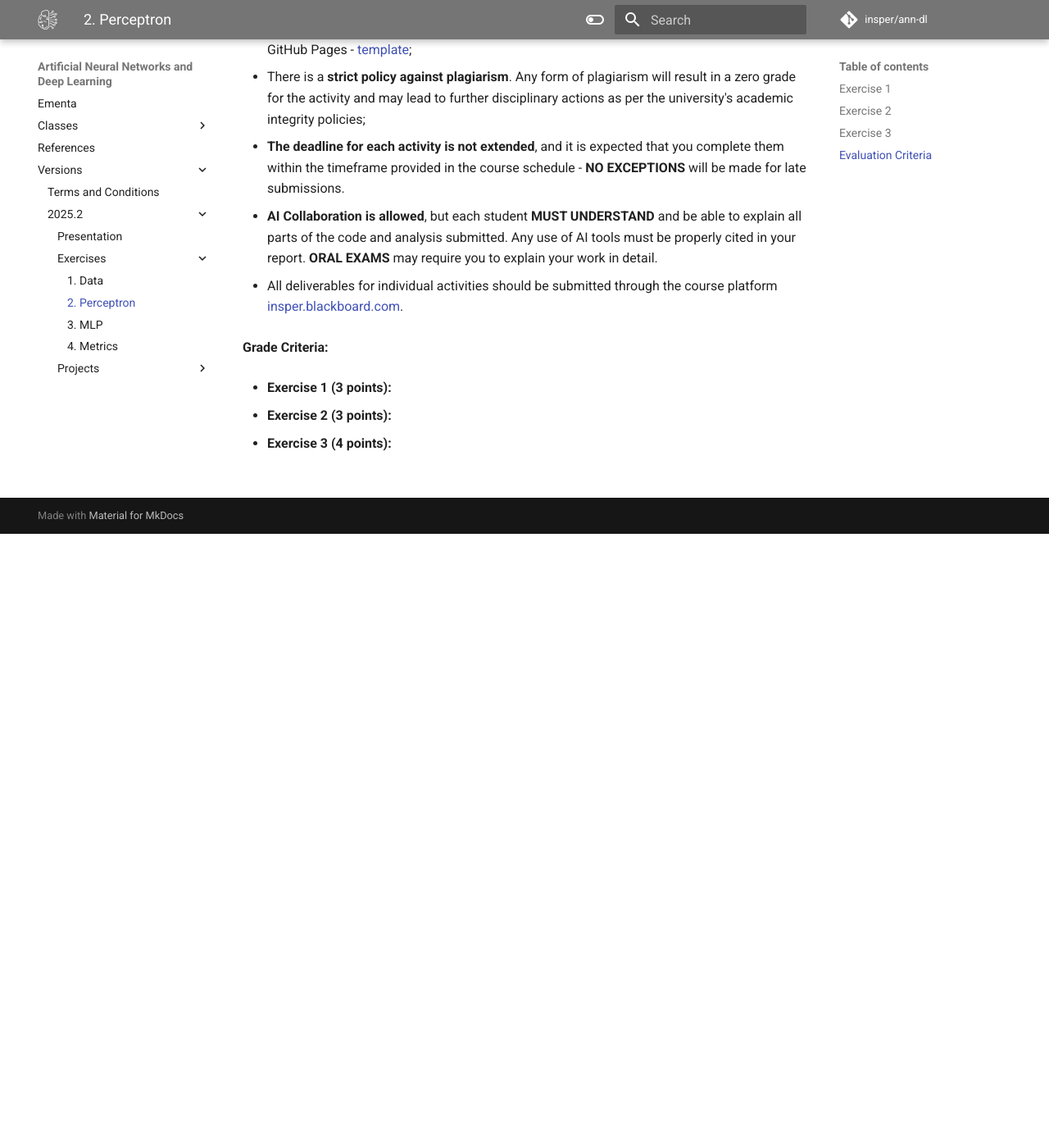
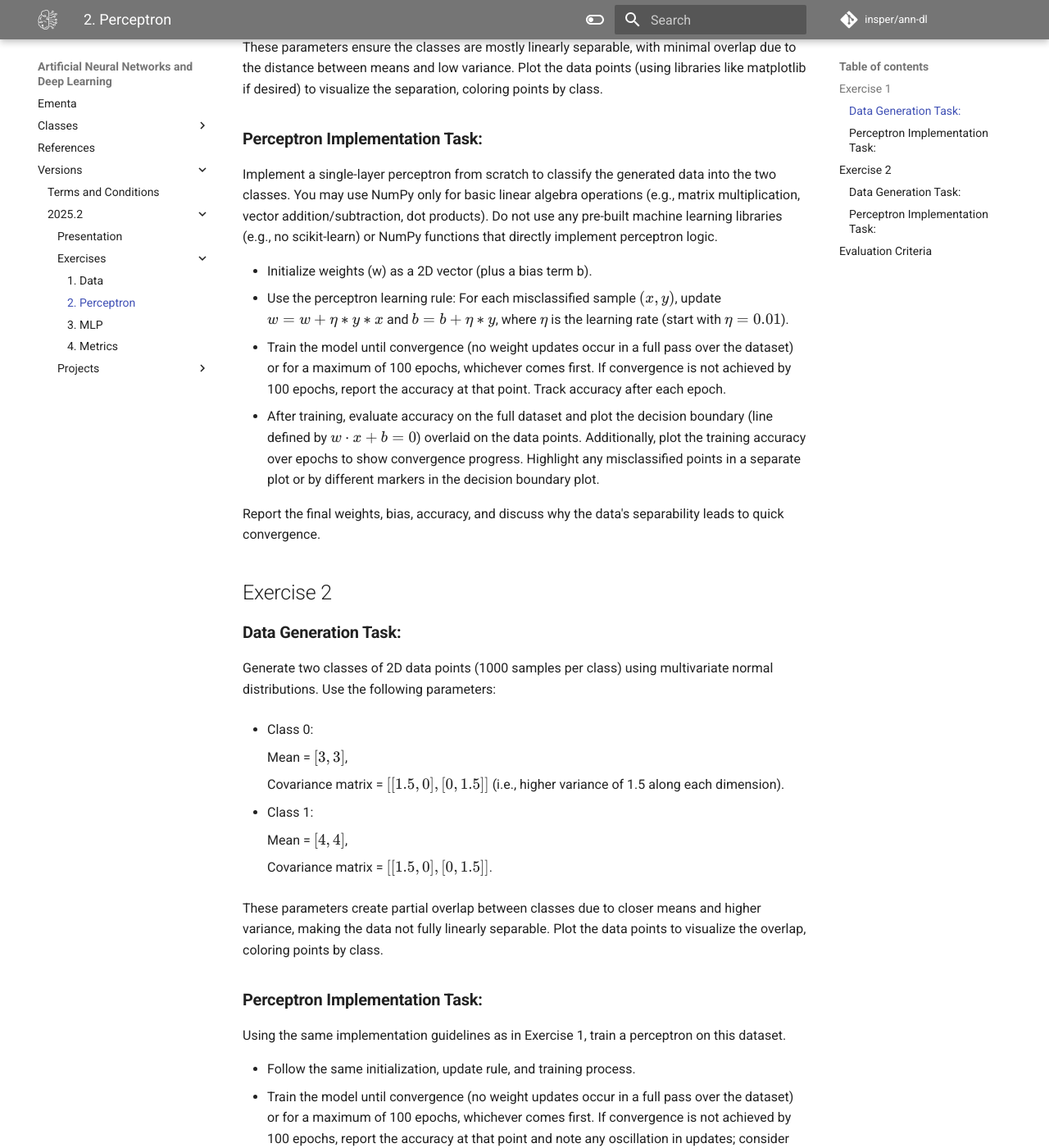
Before and after one commit to Insper/ann-dl, an MkDocs documentation site: the page built from docs/versions/2025.2/exercises/perceptron/main.md, in a window 1280 px wide and 1400 px high, scrolled down 749 px. Shown: the whole window at 82% size. Built offline with MkDocs 1.6.1 and Material for MkDocs 9.7.7, drawn with Linux system fonts in a browser that asks for light colours; emoji names are drawn with the system emoji font; comment, search, counter and statistics services are not loaded; some of the changed text lies outside the part shown.

Commit message:
perceptron

```diff
--- a/docs/versions/2025.2/exercises/perceptron/main.md
+++ b/docs/versions/2025.2/exercises/perceptron/main.md
@@ -16,12 +16,66 @@ This activity is designed to test your skills in Perceptrons and their limitatio
 
 ## Exercise 1
 
+### **Data Generation Task:**
+
+Generate two classes of 2D data points (1000 samples per class) using multivariate normal distributions. Use the following parameters:
+
+- Class 0:
+
+    Mean = $[2, 2]$,
+
+    Covariance matrix = $[[0.5, 0], [0, 0.5]]$ (i.e., variance of $0.5$ along each dimension, no covariance).
+
+- Class 1:
+
+    Mean = $[5, 5]$,
+
+    Covariance matrix = $[[0.5, 0], [0, 0.5]]$.
+
+These parameters ensure the classes are mostly linearly separable, with minimal overlap due to the distance between means and low variance. Plot the data points (using libraries like matplotlib if desired) to visualize the separation, coloring points by class.
+
+### **Perceptron Implementation Task:**
+
+Implement a single-layer perceptron from scratch to classify the generated data into the two classes. You may use NumPy only for basic linear algebra operations (e.g., matrix multiplication, vector addition/subtraction, dot products). Do not use any pre-built machine learning libraries (e.g., no scikit-learn) or NumPy functions that directly implement perceptron logic.
+
+- Initialize weights (w) as a 2D vector (plus a bias term b).
+- Use the perceptron learning rule: For each misclassified sample $(x, y)$, update $w = w + η * y * x$ and $b = b + η * y$, where $η$ is the learning rate (start with $η=0.01$).
+- Train the model until convergence (no weight updates occur in a full pass over the dataset) or for a maximum of 100 epochs, whichever comes first. If convergence is not achieved by 100 epochs, report the accuracy at that point. Track accuracy after each epoch.
+- After training, evaluate accuracy on the full dataset and plot the decision boundary (line defined by $w·x + b = 0$) overlaid on the data points. Additionally, plot the training accuracy over epochs to show convergence progress. Highlight any misclassified points in a separate plot or by different markers in the decision boundary plot.
+
+Report the final weights, bias, accuracy, and discuss why the data's separability leads to quick convergence.
+
 
 
 ## Exercise 2
 
+### **Data Generation Task:**
 
-## Exercise 3
+Generate two classes of 2D data points (1000 samples per class) using multivariate normal distributions. Use the following parameters:
+
+- Class 0:
+
+    Mean = $[3, 3]$,
+
+    Covariance matrix = $[[1.5, 0], [0, 1.5]]$ (i.e., higher variance of 1.5 along each dimension).
+
+- Class 1:
+
+    Mean = $[4, 4]$,
+
+    Covariance matrix = $[[1.5, 0], [0, 1.5]]$.
+
+These parameters create partial overlap between classes due to closer means and higher variance, making the data not fully linearly separable. Plot the data points to visualize the overlap, coloring points by class.
+
+### **Perceptron Implementation Task:**
+
+Using the same implementation guidelines as in Exercise 1, train a perceptron on this dataset.
+
+- Follow the same initialization, update rule, and training process.
+- Train the model until convergence (no weight updates occur in a full pass over the dataset) or for a maximum of 100 epochs, whichever comes first. If convergence is not achieved by 100 epochs, report the accuracy at that point and note any oscillation in updates; consider reporting the best accuracy achieved over multiple runs (e.g., average over 5 random initializations). Track accuracy after each epoch.
+- Evaluate accuracy after training and plot the decision boundary overlaid on the data points. Additionally, plot the training accuracy over epochs to show convergence progress (or lack thereof). Highlight any misclassified points in a separate plot or by different markers in the decision boundary plot.
+
+Report the final weights, bias, accuracy, and discuss how the overlap affects training compared to Exercise 1 (e.g., slower convergence or inability to reach 100% accuracy).
 
 
 ## **Evaluation Criteria**
@@ -42,11 +96,3 @@ The deliverable for this activity consists of a **report** that includes:
 - All deliverables for individual activities should be submitted through the course platform [insper.blackboard.com](http://insper.blackboard.com/){:target="_blank"}.
 
 **Grade Criteria:**
-
-- **Exercise 1 (3 points):**
-
-
-- **Exercise 2 (3 points):**
-
-
-- **Exercise 3 (4 points):**
```
